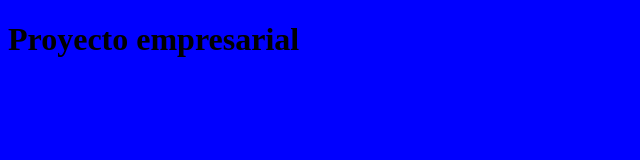
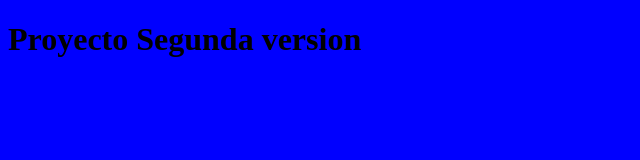
Before and after one commit to Coldplx/Prueba01, a plain HTML site: page index.html in a window 1280 px wide. Shown: the whole page, without its empty margins (0-640 px from the left). Drawn offline with Linux system fonts and the light colour scheme.

Commit message:
segundo commit

```diff
--- a/index.html
+++ b/index.html
@@ -6,7 +6,7 @@
     <title>Document without tittle</title>
     <link rel="stylesheet" href="css/estilos.css" type="text/css">
 </head>
-<h1>Proyecto empresarial</h1>
+<h1>Proyecto Segunda version</h1>
 <body>
 
 </body>
```
